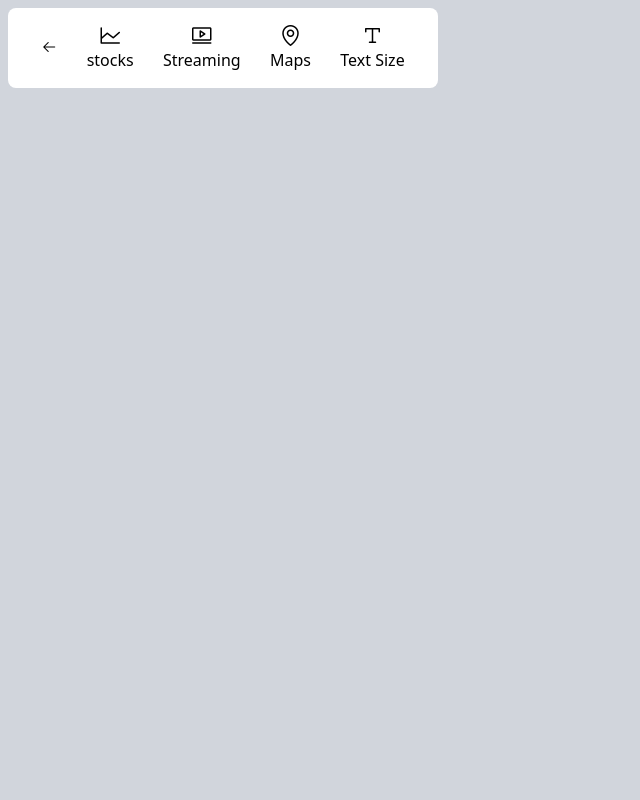
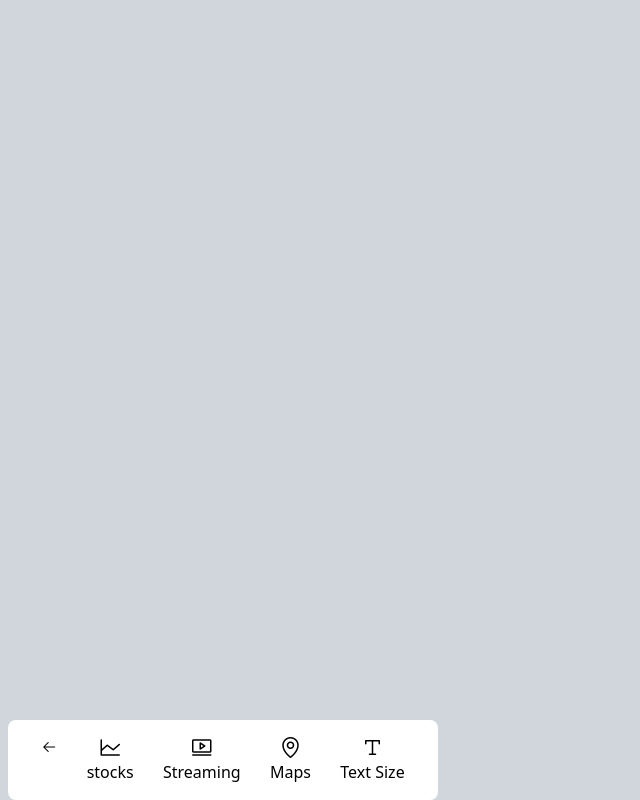
Before and after one commit to shivamdayma19/just-dial-, a website: page more.html in a window 1280 px wide. Shown: the whole page, without its empty margins (0-640 px from the left). Drawn offline with nearby package versions, Linux system fonts and the light colour scheme.

Commit message:
testing3

```diff
--- a/more.html
+++ b/more.html
@@ -20,7 +20,7 @@
   />
 </head>
 <body class="bg-gray-300 p-2">
-  <section class="max-w-[430px] mx-auto bg-white flex fixed bpttom-0 items-center justify-evenly gap-3 p-4 rounded-lg  animate__animated animate__fadeInDown w-full">
+  <section class="max-w-[430px] mx-auto bg-white flex fixed bottom-0 items- center justify-evenly gap-3 p-4 rounded-lg  animate__animated animate__fadeInDown w-full">
         <a href="./index.html" class="inline-block"><i class="ph ph-arrow-left"></i></a>
         <a href="#" class=" flex-col inline-flex text-center"><i class="ph ph-chart-line text-2xl"></i>stocks</a>
         <a href="#" class=" flex-col inline-flex text-center"><i class="ph ph-video text-2xl"></i>Streaming</a>
```
